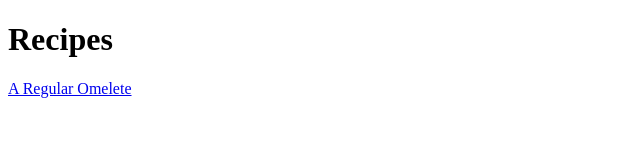
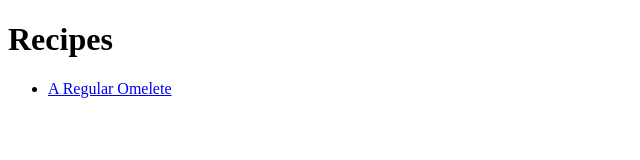
Before and after one commit to sz19999/recipes, a plain HTML site: page index.html in a window 1280 px wide. Shown: the whole page, without its empty margins (0-640 px from the left). Drawn offline with Linux system fonts and the light colour scheme.

Commit message:
Modify the homepage content
Added a list to organize the recipes links.

```diff
--- a/index.html
+++ b/index.html
@@ -7,6 +7,8 @@
     </head>
     <body>
         <h1>Recipes</h1>
-        <a href="./recipes-list/omlete.html">A Regular Omelete</a>
+        <ul>
+            <li><a href="./recipes-list/omlete.html">A Regular Omelete</a></li>
+        </ul>
     </body>
 </html>
```
